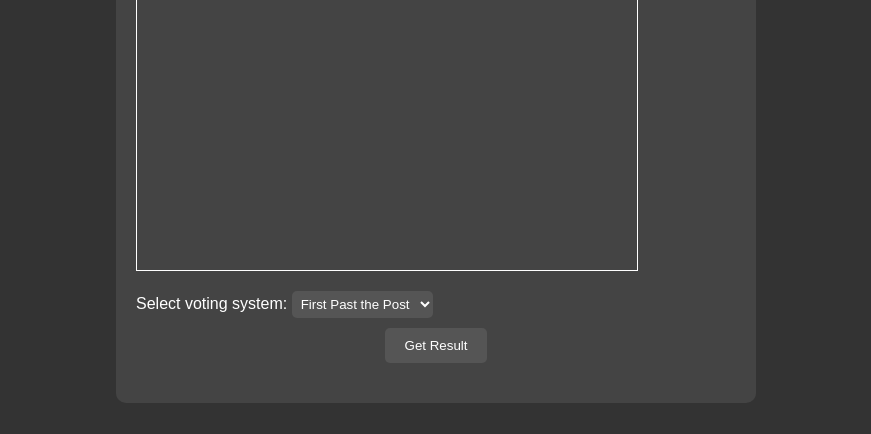
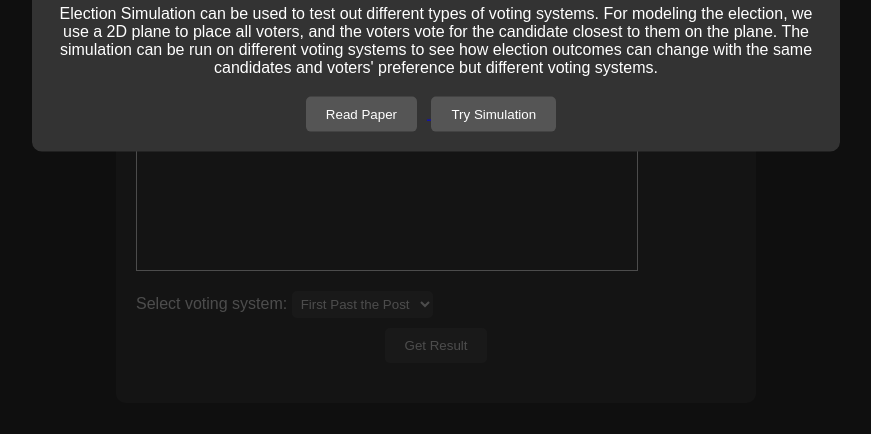
Before and after one commit to ar-sinha/ElectionSimulation, a plain HTML site: page index.html in a window 1280 px wide. Shown: the part 366-800 px from the top of the page, without its empty margins (204-1075 px from the left). Drawn offline with Linux system fonts and the light colour scheme.

Commit message:
Update index.html
Added Pop-up and Paper Link

```diff
--- a/index.html
+++ b/index.html
@@ -80,9 +80,67 @@
         .winner-label span {
             font-weight: bold;
         }
+
+        .modal {
+            display: none;
+            position: fixed;
+            z-index: 1;
+            left: 0;
+            top: 0;
+            width: 100%;
+            height: 100%;
+            background-color: rgba(0,0,0,0.7);
+        }
+
+
+        .modal-content {
+            background-color: #333;
+            color: #fff;
+            padding: 20px;
+            border-radius: 10px;
+            width: 60%;
+            position: absolute;
+            top: 50%;
+            left: 50%;
+            transform: translate(-50%, -50%);
+            text-align: center;
+        }
+
+
+        .modal-options {
+            margin-top: 20px;
+        }
+
+        .modal-options button {
+            background-color: #555;
+            color: #fff;
+            border: none;
+            border-radius: 5px;
+            padding: 10px 20px;
+            margin-right: 10px;
+            cursor: pointer;
+        }
+
+        .modal-options button:hover {
+            background-color: #777;
+        }
     </style>
 </head>
 <body>
+
+    <div id="myModal" class="modal">
+        <div class="modal-content">
+            <h2>Election Simulation</h2>
+            <p>Election Simulation can be used to test out different types of voting systems. For modeling the election, we use a 2D plane to place all voters, and the voters vote for the candidate closest to them on the plane. The simulation can be run on different voting systems to see how election outcomes can change with the same candidates and voters' preference but different voting systems.</p>
+            <div class="modal-options">
+                <a href="https://www.researchgate.net/publication/373630075_Cracks_in_the_Ballot_Box_How_election_outcomes_can_be_gamed_and_how_to_prevent_it" target="_blank">
+                    <button>Read Paper</button>
+                </a>
+                <button id="trySimulation">Try Simulation</button>
+            </div>
+        </div>
+    </div>
+
     <div id="container">
         <h1>Election Simulation</h1>
         <div class="mode-label">
@@ -105,6 +163,28 @@
     </div>
 
     <script>
+
+        var modal = document.getElementById("myModal");
+
+        var trySimulationButton = document.getElementById("trySimulation");
+
+
+        window.onload = function() {
+            modal.style.display = "block";
+        };
+
+
+        trySimulationButton.onclick = function() {
+            modal.style.display = "none";
+        };
+
+
+        window.onclick = function(event) {
+            if (event.target === modal) {
+                modal.style.display = "none";
+            }
+        };
+
         var mode = "candidates";
         var candidates = [];
         var voters = [];
@@ -183,7 +263,7 @@
                 }
             }
 
-            // If none of the named colors are available, generate a random color
+
             var randomColor = '#' + Math.floor(Math.random() * 16777215).toString(16);
             return randomColor;
         }
```
